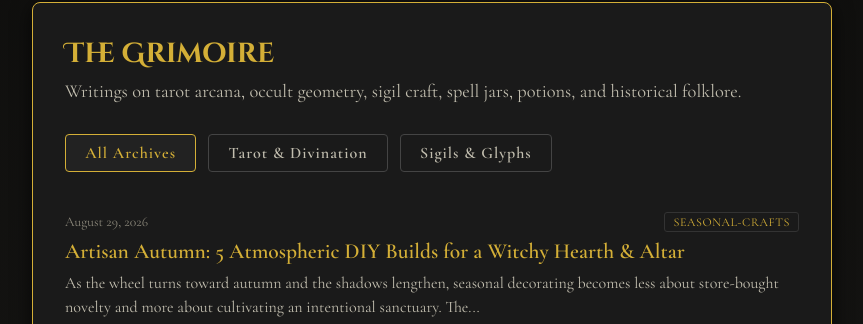
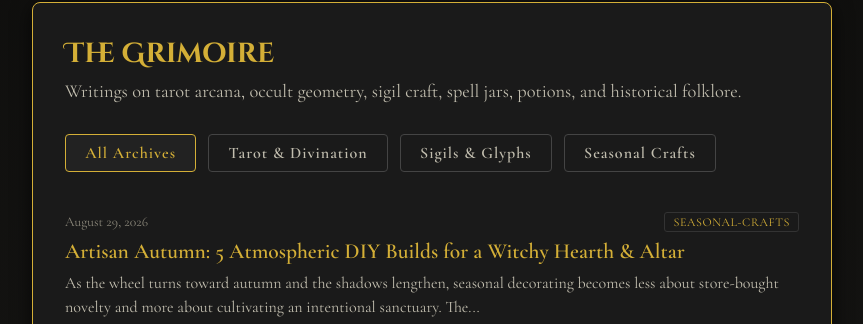
Before and after one commit to maf187/the-gilded-sigil, a Jekyll site: the page built from articles.html, in a window 1280 px wide. Shown: the part 203-527 px from the top of the page, without its empty margins (208-1071 px from the left). Built offline with Jekyll 4.4.1, drawn with Linux system fonts in a browser that asks for light colours.

Commit message:
Add Seasonal Crafts button to article filters

```diff
--- a/articles.html
+++ b/articles.html
@@ -14,6 +14,7 @@ permalink: /articles.html
     <button type="button" class="filter-btn active" onclick="filterArticles('all', this)">All Archives</button>
     <button type="button" class="filter-btn" onclick="filterArticles('tarot', this)">Tarot & Divination</button>
     <button type="button" class="filter-btn" onclick="filterArticles('sigils', this)">Sigils & Glyphs</button>
+    <button type="button" class="filter-btn" onclick="filterArticles('crafts', this)">Seasonal Crafts</button>
   </div>
 
   <!-- Articles List -->
```
